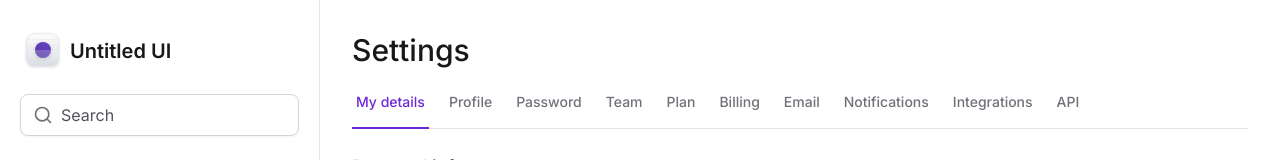
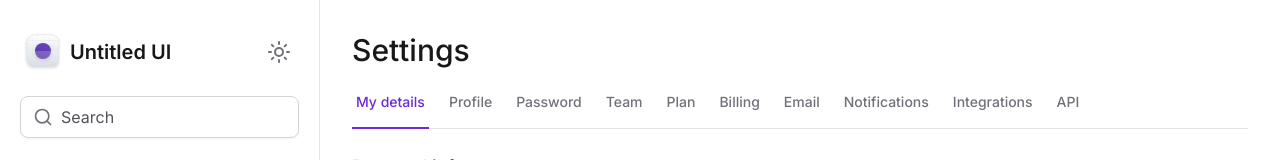
Before and after one commit to DevPedroHB/dashboard-tailwind, a Next.js app: page / in a window 1280 px wide. Shown: the top 160 px of the page. Built offline with nearby package versions, Linux system fonts and the light colour scheme.

Commit message:
🌗 feat: Adicionando Theme Switcher

```diff
--- a/package.json
+++ b/package.json
@@ -18,6 +18,7 @@
     "framer-motion": "10.15.0",
     "lucide-react": "0.263.1",
     "next": "13.4.12",
+    "next-themes": "0.2.1",
     "postcss": "8.4.27",
     "react": "18.2.0",
     "react-dom": "18.2.0",
--- a/src/app/layout.tsx
+++ b/src/app/layout.tsx
@@ -1,4 +1,5 @@
 import { Sidebar } from "@/components/Sidebar";
+import { ThemeProvider } from "@/components/ThemeProvider";
 import type { Metadata } from "next";
 import { Inter } from "next/font/google";
 import "./globals.css";
@@ -18,12 +19,14 @@ export default function RootLayout({
   return (
     <html lang="pt-BR" className="antialiased">
       <body className={inter.className}>
+        <ThemeProvider attribute="class" defaultTheme="system" enableSystem>
           <div className="min-h-screen dark:bg-zinc-900 lg:grid lg:grid-cols-app">
             <Sidebar />
             <main className="max-w-[100vw] px-4 pb-12 pt-24 lg:col-start-2 lg:px-8 lg:pb-12 lg:pt-8">
               {children}
             </main>
           </div>
+        </ThemeProvider>
       </body>
     </html>
   );
--- a/src/components/Sidebar/index.tsx
+++ b/src/components/Sidebar/index.tsx
@@ -15,6 +15,7 @@ import {
 } from "lucide-react";
 import { Button } from "../Button";
 import { Input } from "../Form/Input";
+import { ToggleTheme } from "../ToggleTheme";
 import { Logo } from "./Logo";
 import { NavItem } from "./NavItem";
 import { Profile } from "./Profile";
@@ -25,11 +26,14 @@ export function Sidebar() {
     <Collapsible.Root className="fixed left-0 right-0 top-0 z-20 flex flex-col gap-6 border-b border-zinc-200 bg-white p-4 data-[state=open]:bottom-0 dark:border-zinc-800 dark:bg-zinc-900 lg:right-auto lg:w-80 lg:border-r lg:px-5 lg:py-8 lg:data-[state=closed]:bottom-0">
       <div className="flex items-center justify-between">
         <Logo />
-        <Collapsible.Trigger asChild className="lg:hidden">
-          <Button variant="ghost" type="button">
-            <Menu className="h-6 w-6" />
-          </Button>
-        </Collapsible.Trigger>
+        <div className="flex gap-1">
+          <ToggleTheme />
+          <Collapsible.Trigger asChild className="lg:hidden">
+            <Button variant="ghost" type="button">
+              <Menu className="h-6 w-6" />
+            </Button>
+          </Collapsible.Trigger>
+        </div>
       </div>
       <Collapsible.Content
         forceMount
--- /dev/null
+++ b/src/components/ThemeProvider.tsx
@@ -0,0 +1,13 @@
+"use client";
+
+import { ThemeProvider as NextThemesProvider } from "next-themes";
+import { ThemeProviderProps } from "next-themes/dist/types";
+import { ReactNode } from "react";
+
+interface IProviders extends ThemeProviderProps {
+  children: ReactNode;
+}
+
+export function ThemeProvider({ children, ...props }: IProviders) {
+  return <NextThemesProvider {...props}>{children}</NextThemesProvider>;
+}
--- /dev/null
+++ b/src/components/ToggleTheme.tsx
@@ -0,0 +1,37 @@
+"use client";
+
+import { Loader2, Moon, Sun } from "lucide-react";
+import { useTheme } from "next-themes";
+import { useEffect, useState } from "react";
+import { Button } from "./Button";
+
+export function ToggleTheme() {
+  const [mounted, setMounted] = useState(false);
+  const { theme, setTheme } = useTheme();
+
+  function handleChangeTheme() {
+    setTheme(theme === "dark" ? "light" : "dark");
+  }
+
+  useEffect(() => {
+    setMounted(true);
+  }, []);
+
+  if (!mounted) {
+    return (
+      <Button variant="ghost" type="button">
+        <Loader2 className="h-6 w-6 animate-spin" />
+      </Button>
+    );
+  } else {
+    return (
+      <Button variant="ghost" type="button" onClick={handleChangeTheme}>
+        {theme === "light" ? (
+          <Moon className="h-6 w-6" />
+        ) : (
+          <Sun className="h-6 w-6" />
+        )}
+      </Button>
+    );
+  }
+}
--- a/tailwind.config.js
+++ b/tailwind.config.js
@@ -1,5 +1,6 @@
 /** @type {import('tailwindcss').Config} */
 module.exports = {
+  darkMode: "class",
   content: [
     "./src/pages/**/*.{js,ts,jsx,tsx,mdx}",
     "./src/components/**/*.{js,ts,jsx,tsx,mdx}",
```
Also changed, not shown: 1 other file (tests, documents, lock files or other folders). Lines whose indentation alone changed are shown as unchanged.
